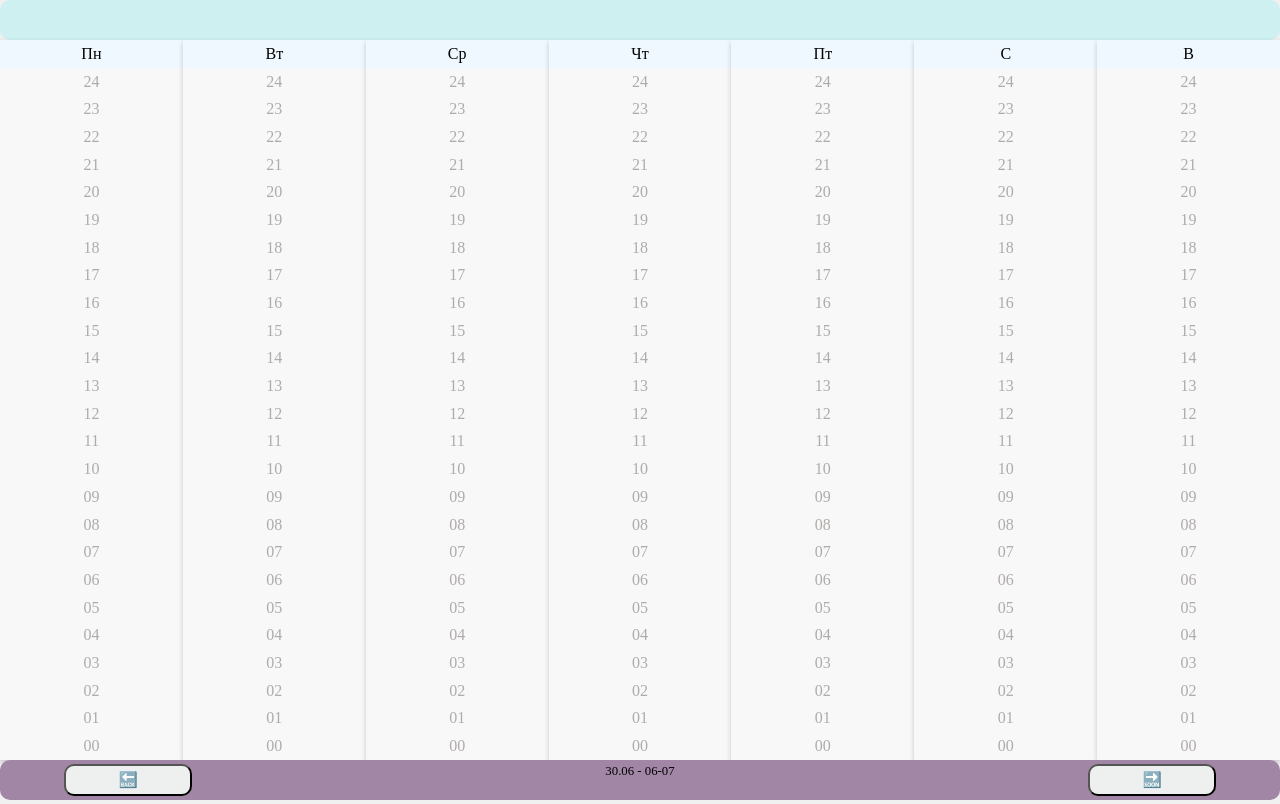
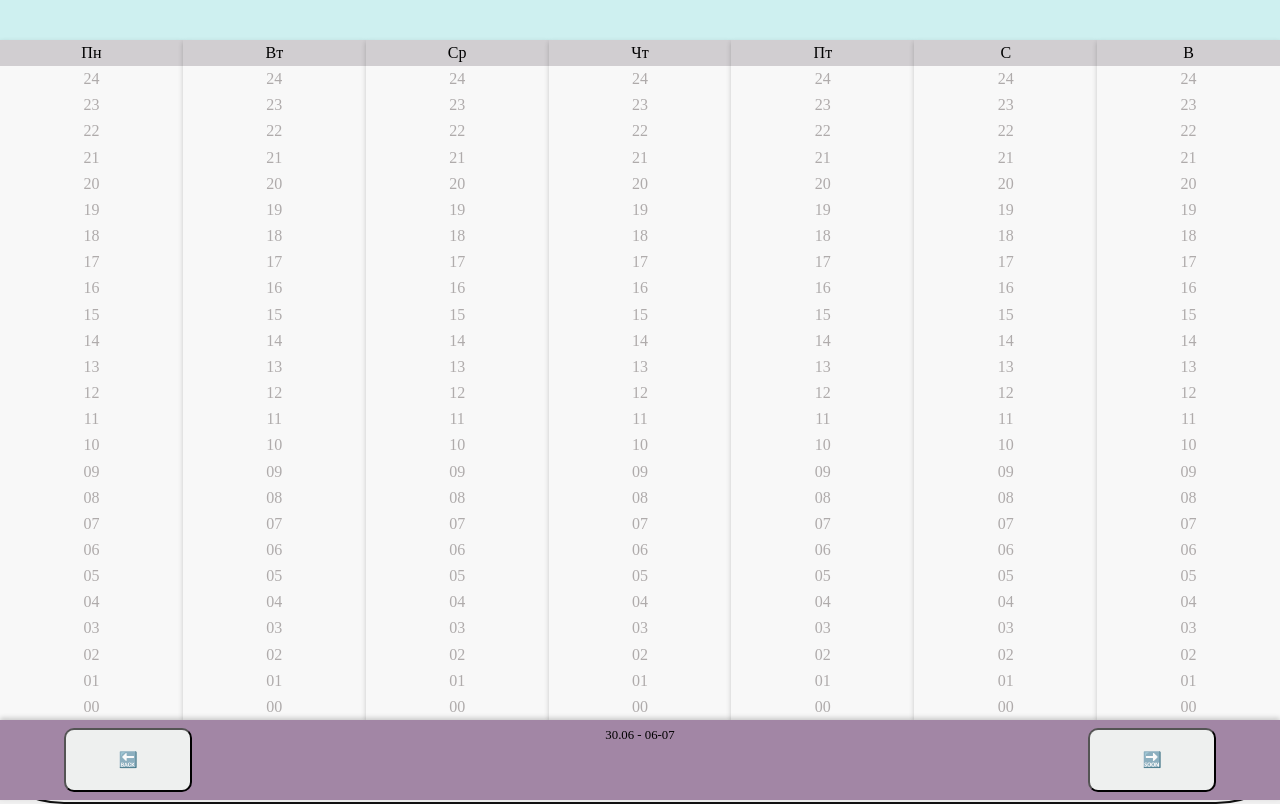
Before and after one commit to Layt17/app-planner, a plain HTML site: page index.html in a window 1280 px wide. Drawn offline with Linux system fonts and the light colour scheme.

Commit message:
chore: bg-color for .dayName

```diff
--- a/index.html
+++ b/index.html
@@ -11,6 +11,8 @@
         align-items: center;
         height: 100vh;
         background-color: #f0f0f0;
+        border: 2px solid #111111;
+        border-radius: 5%;
       }
       #score {
         position: absolute;
@@ -21,7 +23,6 @@
         font-family: Arial, sans-serif;
       }
       #header {
-        border-radius: 10px;
         position: absolute;
         top: 0%;
         height: 5%;
@@ -30,13 +31,13 @@
         background-color: rgb(206, 240, 240);
       }
       #footer {
-        border-radius: 10px;
         position: absolute;
-        top: 95%;
-        height: 5%;
+        top: 90%;
+        height: 10%;
         width: 100%;
         font-size: 80%;
         background-color: rgb(162, 134, 165);
+        box-shadow: 0px -2px 5px rgba(0, 0, 0, 0.2);
       }
       #footerText {
         position: absolute;
@@ -50,7 +51,7 @@
         border-radius: 10px;
         position: absolute;
         top: 5%;
-        height: 90%;
+        height: 85%;
         width: 100%;
         font-size: 15;
         background-color: rgb(238, 240, 239);
@@ -116,6 +117,7 @@
       .dayName {
         display: grid;
         place-items: center;
+        background-color: rgb(209 206 209);
       }
       .hour {
         text-align: center;
```
